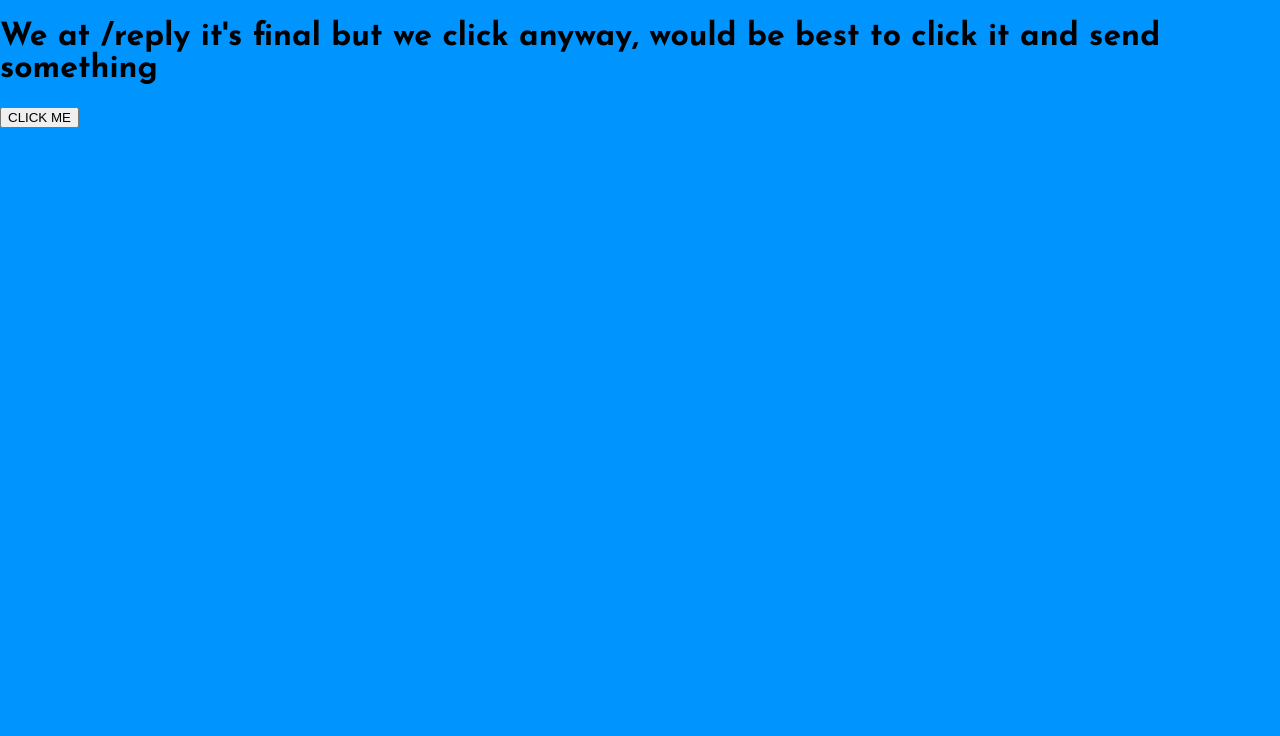
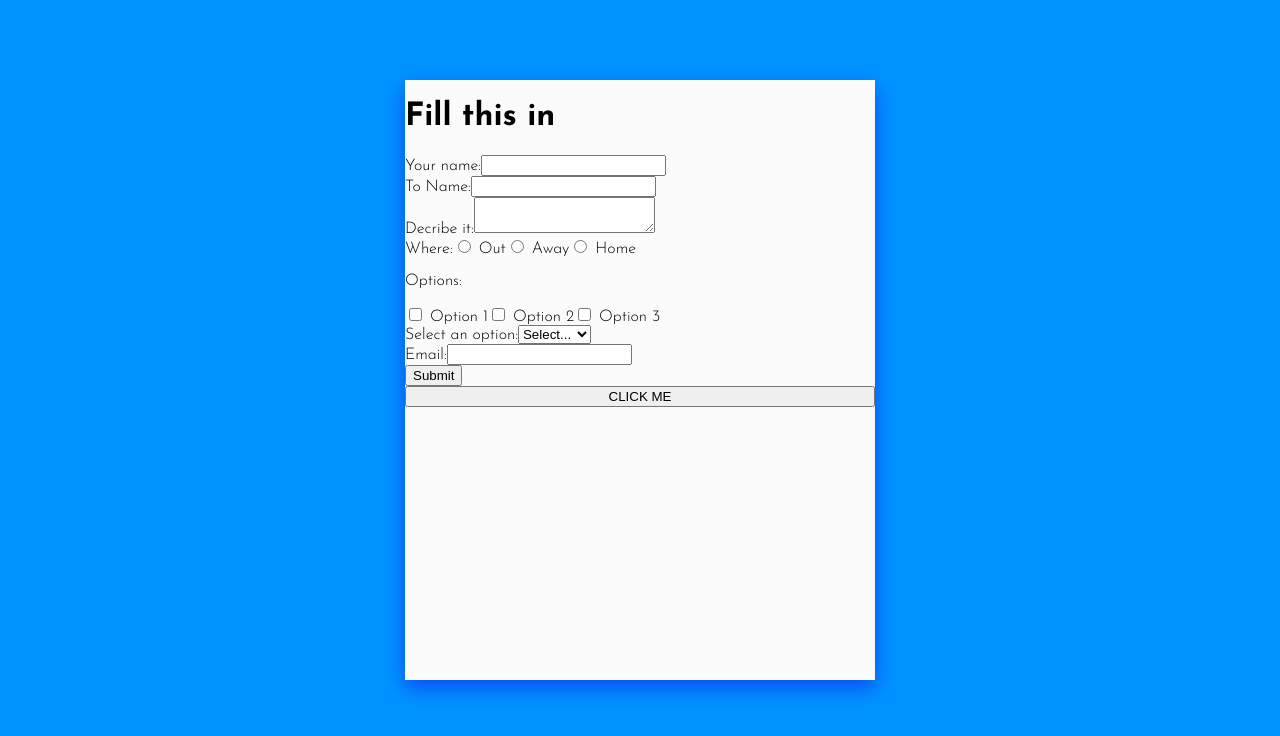
Before and after one commit to JohLeo/cake-crumbs, a React (Create React App) app in the folder my-app/: page /reply in a window 1280 px wide. Shown: the top 736 px of the page. Built offline with nearby package versions, Linux system fonts and the light colour scheme.

Commit message:
setting up structure for form

```diff
--- /dev/null
+++ b/my-app/src/components/Form.tsx
@@ -0,0 +1,202 @@
+import React, { useState } from 'react';
+
+interface FormData {
+  myName: string;
+  toName: string;
+  message: string;
+  where: string;
+  options: string[];
+  selectedOption: string;
+  email: string;
+}
+
+const FormToLove: React.FC = () => {
+  const [formData, setFormData] = useState<FormData>({
+    myName: '',
+    toName: '',
+    message: '',
+    where: '',
+    options: [],
+    selectedOption: '',
+    email: '',
+  });
+
+  const handleInputChange = (
+    event: React.ChangeEvent<HTMLInputElement | HTMLTextAreaElement | HTMLSelectElement>
+  ) => {
+    const { name, value } = event.target;
+    setFormData({
+      ...formData,
+      [name]: value,
+    });
+  };
+
+  const handleCheckboxChange = (option: string) => {
+    const updatedOptions = [...formData.options];
+    const index = updatedOptions.indexOf(option);
+    if (index === -1) {
+      updatedOptions.push(option);
+    } else {
+      updatedOptions.splice(index, 1);
+    }
+    setFormData({
+      ...formData,
+      options: updatedOptions,
+    });
+  };
+
+
+  const handleSelectChange = (event: React.ChangeEvent<HTMLSelectElement>) => {
+    const { name, value } = event.target;
+    setFormData({
+      ...formData,
+      [name]: value,
+    });
+  };
+
+
+  const handleSubmit = (event: React.FormEvent) => {
+    event.preventDefault();
+    // Logic needed to handle form submission
+  };
+
+  return (
+    <div>
+      <h1>Fill this in</h1>
+
+      <form onSubmit={handleSubmit}>
+        <div>
+          <label htmlFor="myName">Your name:</label>
+          <input
+            type="text"
+            id="Name"
+            name="Name"
+            value={formData.myName}
+            onChange={handleInputChange}
+          />
+        </div>
+
+        <div>
+          <label htmlFor="toName">To Name:</label>
+          <input
+            type="text"
+            id="toName"
+            name="toName"
+            value={formData.toName}
+            onChange={handleInputChange}
+          />
+        </div>
+
+        <div>
+          <label htmlFor="message">Decribe it:</label>
+          <textarea
+            id="message"
+            name="message"
+            value={formData.message}
+            onChange={handleInputChange}
+          />
+        </div>
+
+        <div>
+          <label>Where:</label>
+          <label>
+            <input
+              type="radio"
+              name="where"
+              value="out"
+              checked={formData.where === 'out'}
+              onChange={handleInputChange}
+            />{' '}
+            Out
+          </label>
+
+          <label>
+            <input
+              type="radio"
+              name="where"
+              value="away"
+              checked={formData.where === 'away'}
+              onChange={handleInputChange}
+            />{' '}
+            Away
+          </label>
+
+          <label>
+            <input
+              type="radio"
+              name="where"
+              value="home"
+              checked={formData.where === 'home'}
+              onChange={handleInputChange}
+            />{' '}
+            Home
+          </label>
+        </div>
+
+        <div>
+          <p>Options:</p>
+          <label>
+            <input
+              type="checkbox"
+              name="option1"
+              checked={formData.options.includes('option1')}
+              onChange={() => handleCheckboxChange('option1')}
+            />{' '}
+            Option 1
+          </label>
+
+          <label>
+            <input
+              type="checkbox"
+              name="option2"
+              checked={formData.options.includes('option2')}
+              onChange={() => handleCheckboxChange('option2')}
+            />{' '}
+            Option 2
+          </label>
+
+          <label>
+            <input
+              type="checkbox"
+              name="option3"
+              checked={formData.options.includes('option3')}
+              onChange={() => handleCheckboxChange('option3')}
+            />{' '}
+            Option 3
+          </label>
+        </div>
+
+
+        <div>
+          <label htmlFor="dropdown">Select an option:</label>
+          <select
+            id="dropdown"
+            name="selectedOption"
+            value={formData.selectedOption}
+            onChange={handleSelectChange}
+          >
+            <option value="">Select...</option>
+            <option value="option1">Option 1</option>
+            <option value="option2">Option 2</option>
+            <option value="option3">Option 3</option>
+          </select>
+        </div>
+
+        <div>
+          <label htmlFor="email">Email:</label>
+          <input
+            type="email"
+            id="email"
+            name="email"
+            value={formData.email}
+            onChange={handleInputChange}
+          />
+        </div>
+
+        <button type="submit">Submit</button>
+      </form>
+    </div>
+  );
+};
+
+export default FormToLove;
--- a/my-app/src/components/Reply.tsx
+++ b/my-app/src/components/Reply.tsx
@@ -1,5 +1,7 @@
 import React from 'react';
 import { useNavigate } from 'react-router-dom';
+import FormToLove from './Form';
+import { FormContainer, FormLetter } from './style/reply-style';
 
 const Reply: React.FC = () => {
   const navigate = useNavigate();
@@ -9,10 +11,12 @@ const Reply: React.FC = () => {
   };
 
   return (
-    <div>
-      <h1> We at /reply it's final but we click anyway, would be best to click it and send something </h1>
-      <button onClick={handleClick}> CLICK ME </button>
-    </div>
+    <FormContainer>
+      <FormLetter>
+        <FormToLove />
+        <button onClick={handleClick}> CLICK ME </button>
+      </FormLetter>
+    </FormContainer>
   )
 }
 
--- /dev/null
+++ b/my-app/src/components/style/reply-style.tsx
@@ -0,0 +1,18 @@
+import styled from "styled-components";
+
+export const FormContainer = styled.div`
+  display: flex;
+  justify-content: center;
+
+  margin-top: 10vh;
+`;
+
+export const FormLetter = styled.div`
+  display: flex;
+  flex-direction: column;
+  justify-items: center;
+  background-color: #FBFBFB;
+  width: 470px;
+  height: 600px;
+  box-shadow: 0 8px 20px rgba(27, 0, 229, 0.512);
+`;
```
Also changed, not shown: my-app/src/components/style/start-style.tsx (line endings or trailing spaces).
